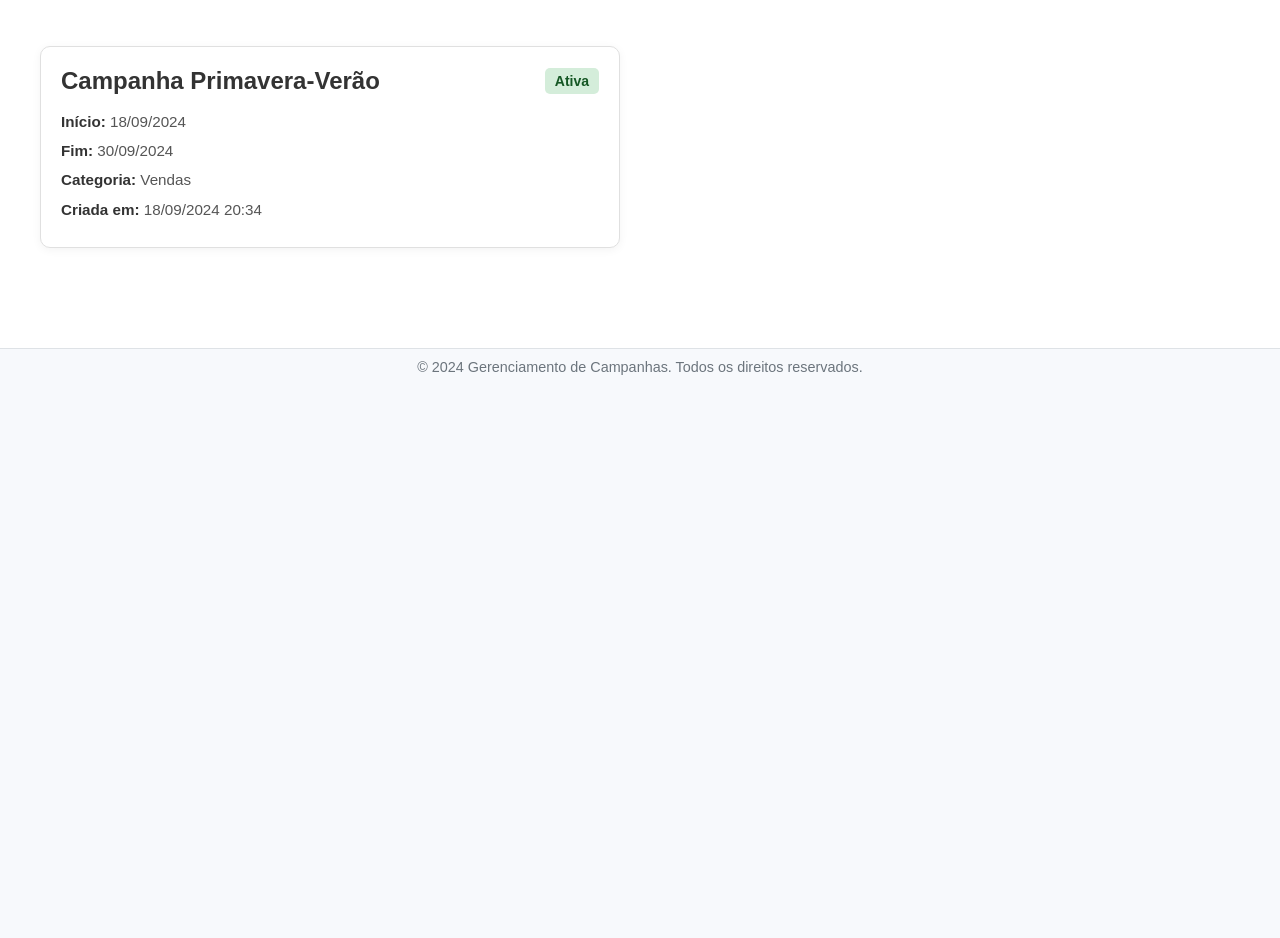
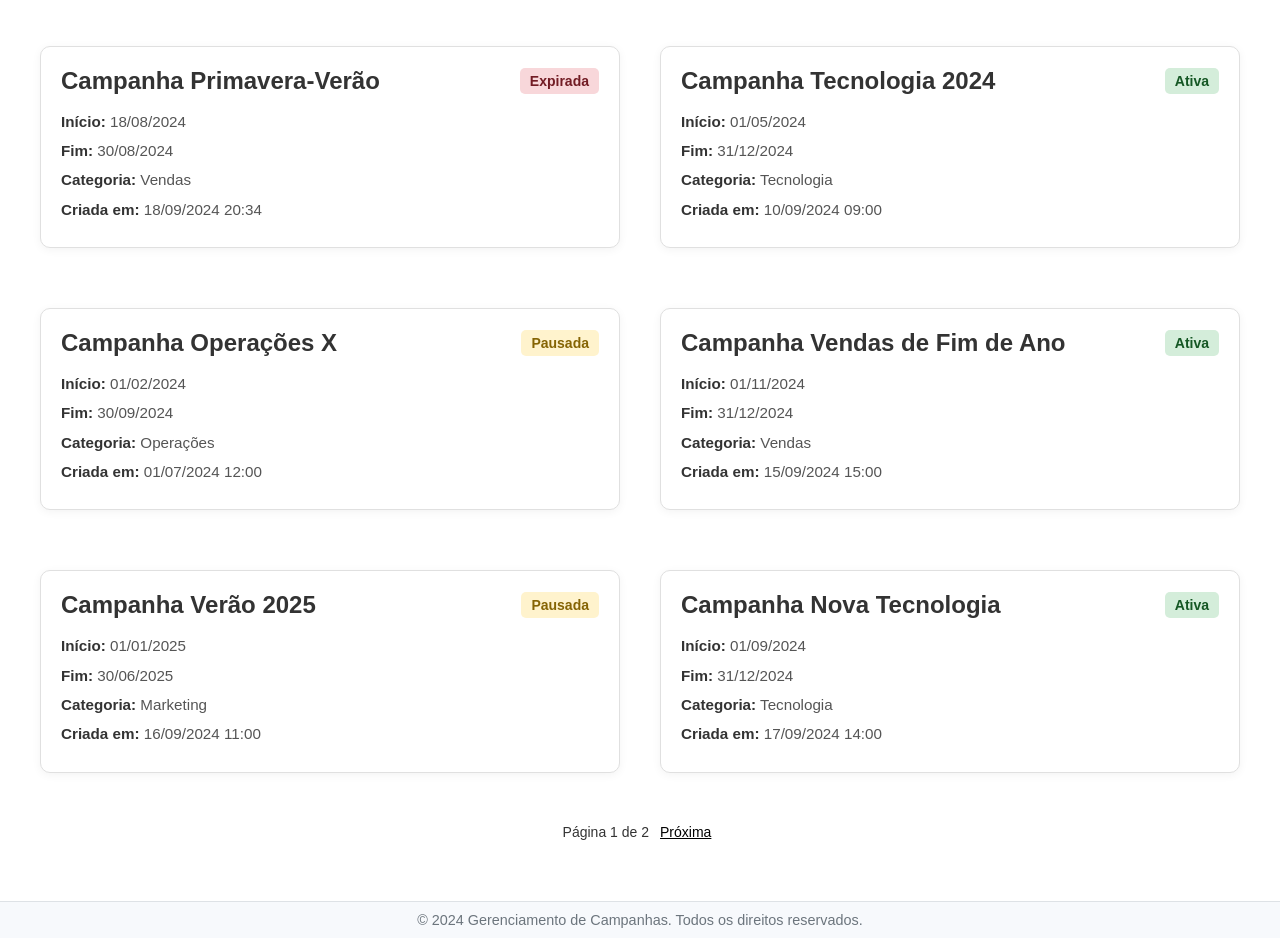
Before and after one commit to rafaelribeiro96/campaign-manager, a Next.js app: page /campaign in a window 1280 px wide. Shown: the part 1120-2058 px from the top of the page. Before the commit the page ends 1505 px from the top, so only its background shows below. Built offline with nearby package versions, Linux system fonts and the light colour scheme.

Commit message:
Adicionada paginação

```diff
--- a/src/app/api/campaign/[id]/route.ts
+++ b/src/app/api/campaign/[id]/route.ts
@@ -29,11 +29,11 @@ export async function PUT(request: Request) {
     let updatedStatus = updateData.status;
 
     if (updateData.endDate < today) {
-      updatedStatus = 'expirada';
-    } else if (updateData.status === 'pausada' && updateData.endDate >= today) {
-      updatedStatus = 'pausada';
-    } else if (updateData.status === 'ativa' && updateData.endDate >= today) {
-      updatedStatus = 'ativa';
+      updatedStatus = 'Expirada';
+    } else if (updateData.status === 'Pausada' && updateData.endDate >= today) {
+      updatedStatus = 'Pausada';
+    } else if (updateData.status === 'Ativa' && updateData.endDate >= today) {
+      updatedStatus = 'Ativa';
     }
 
     campaigns[index] = { ...campaigns[index], ...updateData, status: updatedStatus };
@@ -68,7 +68,7 @@ export async function POST(request: Request) {
   newCampaign.createdAt = new Date().toISOString();
 
   const today = new Date().toISOString().split('T')[0];
-  newCampaign.status = newCampaign.endDate < today ? 'expirada' : 'ativa';
+  newCampaign.status = newCampaign.endDate < today ? 'Expirada' : 'Ativa';
 
   campaigns.push(newCampaign);
   await writeDataToFile(campaigns);
--- a/src/app/campaign/CampaignList.tsx
+++ b/src/app/campaign/CampaignList.tsx
@@ -28,6 +28,9 @@ const CampaignList: React.FC = () => {
   const [sortOption, setSortOption] = useState('');
   const [sortDirection, setSortDirection] = useState('asc');
   const router = useRouter();
+  const [currentPage, setCurrentPage] = useState(1);
+  const campaignsPerPage = 12;
+
 
   useEffect(() => {
     const fetchCampaigns = async () => {
@@ -55,6 +58,26 @@ const CampaignList: React.FC = () => {
     fetchCampaigns();
     fetchCategories();
   }, []);
+
+  const indexOfLastCampaign = currentPage * campaignsPerPage;
+  const indexOfFirstCampaign = indexOfLastCampaign - campaignsPerPage;
+  const currentCampaigns = filteredCampaigns.slice(indexOfFirstCampaign, indexOfLastCampaign);
+
+  const totalPages = Math.ceil(filteredCampaigns.length / campaignsPerPage);
+
+  const nextPage = () => {
+    if (currentPage < totalPages) {
+      setCurrentPage(currentPage + 1);
+    }
+  };
+
+  const prevPage = () => {
+    if (currentPage > 1) {
+      setCurrentPage(currentPage - 1);
+    }
+  };
+
+
 
   const applyFilter = () => {
     const filtered = campaigns.filter((campaign) => {
@@ -137,9 +160,9 @@ const CampaignList: React.FC = () => {
               Filtrar status:
               <select value={selectedStatus} onChange={(e) => setSelectedStatus(e.target.value)}>
                 <option value="">Todos</option>
-                <option value="ativa">Ativa</option>
-                <option value="pausada">Pausada</option>
-                <option value="expirada">Expirada</option>
+                <option value="Ativa">Ativa</option>
+                <option value="Pausada">Pausada</option>
+                <option value="Expirada">Expirada</option>
               </select>
             </label>
 
@@ -169,8 +192,8 @@ const CampaignList: React.FC = () => {
           <p>Carregando campanhas...</p>
         ) : error ? (
           <p>{error}</p>
-        ) : filteredCampaigns.length > 0 ? (
-          filteredCampaigns.map((campaign) => (
+        ) : currentCampaigns.length > 0 ? (
+          currentCampaigns.map((campaign) => (
             <CampaignCard
               key={campaign.id}
               campaign={campaign}
@@ -181,6 +204,26 @@ const CampaignList: React.FC = () => {
           <p>Nenhuma campanha disponível.</p>
         )}
       </div>
+
+      <div className={styles.pagination}>
+        {currentPage > 1 && (
+          <button onClick={prevPage}>
+            Anterior
+          </button>
+        )}
+        <span>
+          Página {currentPage} de {totalPages}
+        </span>
+        {currentPage < totalPages && (
+          <button onClick={nextPage}>
+            Próxima
+          </button>
+        )}
+      </div>
+
+
+
+
     </div>
   );
 };
--- a/src/app/campaign/campaign.module.css
+++ b/src/app/campaign/campaign.module.css
@@ -174,6 +174,42 @@
   background-color: #0056b3;
 }
 
+.pagination {
+  display: flex;
+  justify-content: center;
+  align-items: center;
+  gap: 5px;
+  margin-top: 10px;
+}
+
+.pagination button {
+  font-size: 0.875rem;
+  background-color: transparent;
+  color: #000;
+  border: none;
+  text-decoration: underline;
+  cursor: pointer;
+  transition: color 0.3s;
+}
+
+.pagination button:disabled {
+  color: #ccc;
+  cursor: not-allowed;
+  text-decoration: none;
+}
+
+.pagination button:hover:not(:disabled) {
+  color: #000;
+}
+
+.pagination span {
+  font-size: 0.875rem;
+  color: #333;
+}
+
+
+
+
 @media (max-width: 728px) {
   .campaignList {
     gap: 10px;
--- a/src/app/page.tsx
+++ b/src/app/page.tsx
@@ -39,7 +39,7 @@ const HomePage: React.FC = () => {
           className={styles.button}
           onClick={() => handleNavigate('/campaign')}
         >
-          Ver Campanhas
+          Gerenciar Campanhas
         </button>
         <button
           className={styles.button}
--- a/src/data/campaigns.json
+++ b/src/data/campaigns.json
@@ -2,7 +2,7 @@
   {
     "id": "1",
     "name": "Campanha de Verão",
-    "status": "pausada",
+    "status": "Pausada",
     "startDate": "2024-01-01",
     "endDate": "2024-11-30",
     "createdAt": "2024-01-01T13:00:00Z",
@@ -11,7 +11,7 @@
   {
     "id": "2",
     "name": "Campanha de Inverno",
-    "status": "expirada",
+    "status": "Expirada",
     "startDate": "2023-06-01",
     "endDate": "2024-07-25",
     "createdAt": "2023-06-01T10:20:00Z",
@@ -20,7 +20,7 @@
   {
     "id": "3",
     "name": "Campanha de Outono",
-    "status": "expirada",
+    "status": "Expirada",
     "startDate": "2023-09-01",
     "endDate": "2023-10-30",
     "createdAt": "2023-09-01T12:30:00Z",
@@ -29,37 +29,109 @@
   {
     "id": "4",
     "name": "Campanha de Primavera",
-    "status": "expirada",
+    "status": "Expirada",
     "startDate": "2024-01-01",
     "endDate": "2024-08-31",
     "createdAt": "2024-12-01T14:45:00Z",
     "category": "Operações"
   },
   {
+    "id": "5",
     "name": "Campanha teste",
-    "status": "ativa",
+    "status": "Ativa",
     "startDate": "2024-01-01",
     "endDate": "2024-10-31",
     "category": "Marketing",
-    "createdAt": "2024-09-18T17:56:02.688Z",
-    "id": "5"
+    "createdAt": "2024-09-18T17:56:02.688Z"
   },
   {
+    "id": "6",
     "name": "Campanha Venda de Site",
-    "status": "ativa",
+    "status": "Ativa",
     "startDate": "2024-10-01",
     "endDate": "2024-10-10",
     "category": "Vendas",
-    "createdAt": "2024-09-18T19:02:10.993Z",
-    "id": "6"
+    "createdAt": "2024-09-18T19:02:10.993Z"
   },
   {
+    "id": "7",
     "name": "Campanha Primavera-Verão",
-    "status": "ativa",
-    "startDate": "2024-09-18",
+    "status": "Expirada",
+    "startDate": "2024-08-18",
+    "endDate": "2024-08-30",
+    "category": "Vendas",
+    "createdAt": "2024-09-18T20:34:36.895Z"
+  },
+  {
+    "id": "8",
+    "name": "Campanha Tecnologia 2024",
+    "status": "Ativa",
+    "startDate": "2024-05-01",
+    "endDate": "2024-12-31",
+    "category": "Tecnologia",
+    "createdAt": "2024-09-10T09:00:00Z"
+  },
+  {
+    "id": "9",
+    "name": "Campanha Operações X",
+    "status": "Pausada",
+    "startDate": "2024-02-01",
     "endDate": "2024-09-30",
+    "category": "Operações",
+    "createdAt": "2024-07-01T12:00:00Z"
+  },
+  {
+    "id": "10",
+    "name": "Campanha Vendas de Fim de Ano",
+    "status": "Ativa",
+    "startDate": "2024-11-01",
+    "endDate": "2024-12-31",
     "category": "Vendas",
-    "createdAt": "2024-09-18T20:34:36.895Z",
-    "id": "7"
+    "createdAt": "2024-09-15T15:00:00Z"
+  },
+  {
+    "id": "11",
+    "name": "Campanha Verão 2025",
+    "status": "Pausada",
+    "startDate": "2025-01-01",
+    "endDate": "2025-06-30",
+    "category": "Marketing",
+    "createdAt": "2024-09-16T11:00:00Z"
+  },
+  {
+    "id": "12",
+    "name": "Campanha Nova Tecnologia",
+    "status": "Ativa",
+    "startDate": "2024-09-01",
+    "endDate": "2024-12-31",
+    "category": "Tecnologia",
+    "createdAt": "2024-09-17T14:00:00Z"
+  },
+  {
+    "id": "13",
+    "name": "Campanha Black Friday",
+    "status": "Ativa",
+    "startDate": "2024-11-01",
+    "endDate": "2024-11-30",
+    "category": "Vendas",
+    "createdAt": "2024-09-17T16:00:00Z"
+  },
+  {
+    "id": "14",
+    "name": "Campanha Operações 2024",
+    "status": "Pausada",
+    "startDate": "2024-03-01",
+    "endDate": "2024-09-30",
+    "category": "Operações",
+    "createdAt": "2024-09-18T08:00:00Z"
+  },
+  {
+    "id": "15",
+    "name": "Campanha Fim de Ano 2024",
+    "status": "Ativa",
+    "startDate": "2024-12-01",
+    "endDate": "2024-12-31",
+    "category": "Marketing",
+    "createdAt": "2024-09-18T10:00:00Z"
   }
 ]
--- a/src/services/campaignService.ts
+++ b/src/services/campaignService.ts
@@ -16,7 +16,7 @@ export const getCampaignById = async (id: string) => {
 
 export const createCampaign = async (data: any) => {
   const today = new Date().toISOString().split('T')[0];
-  const status = data.endDate < today ? 'expirada' : 'ativa';
+  const status = data.endDate < today ? 'Expirada' : 'Ativa';
 
   const response = await fetch('/api/campaigns', {
     method: 'POST',
@@ -42,11 +42,11 @@ export const updateCampaign = async (id: string, data: any) => {
   let updatedStatus = data.status;
 
   if (data.endDate < today) {
-    updatedStatus = 'expirada';
-  } else if (data.status === 'pausada' && data.endDate >= today) {
-    updatedStatus = 'pausada';
-  } else if (data.status === 'ativa' && data.endDate >= today) {
-    updatedStatus = 'ativa';
+    updatedStatus = 'Expirada';
+  } else if (data.status === 'Pausada' && data.endDate >= today) {
+    updatedStatus = 'Pausada';
+  } else if (data.status === 'Ativa' && data.endDate >= today) {
+    updatedStatus = 'Ativa';
   }
 
   const response = await fetch(`/api/campaign/${id}`, {
--- a/src/services/verifyExpiredCampaigns.ts
+++ b/src/services/verifyExpiredCampaigns.ts
@@ -6,13 +6,13 @@ const verifyExpiredCampaigns = async () => {
     const campaigns = await readDataFromFile();
 
     const updatedCampaigns = campaigns.map(campaign => {
-      if (campaign.endDate < today && campaign.status !== 'expirada') {
-        return { ...campaign, status: 'expirada' };
+      if (campaign.endDate < today && campaign.status !== 'Expirada') {
+        return { ...campaign, status: 'Expirada' };
       }
       return campaign;
     });
 
-    if (updatedCampaigns.some(campaign => campaign.status === 'expirada')) {
+    if (updatedCampaigns.some(campaign => campaign.status === 'Expirada')) {
       await writeDataToFile(updatedCampaigns);
       console.log('Campanhas expiradas atualizadas com sucesso.');
     } else {
```
Also changed, not shown: src/app/campaign/[id]/page.tsx (+9 -9 lines), src/app/campaign/new/page.tsx (+4 -4 lines), src/components/campaignCard.module.css (+0 -7 lines).
